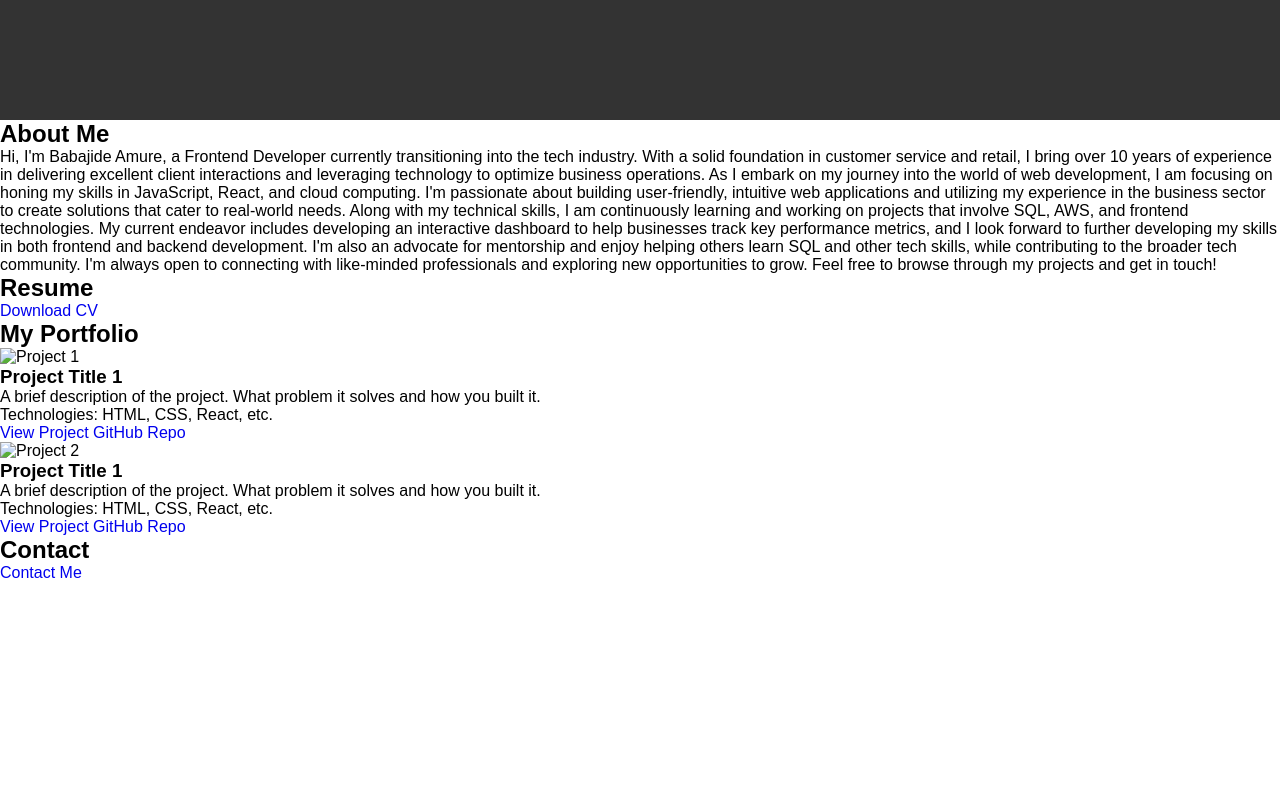
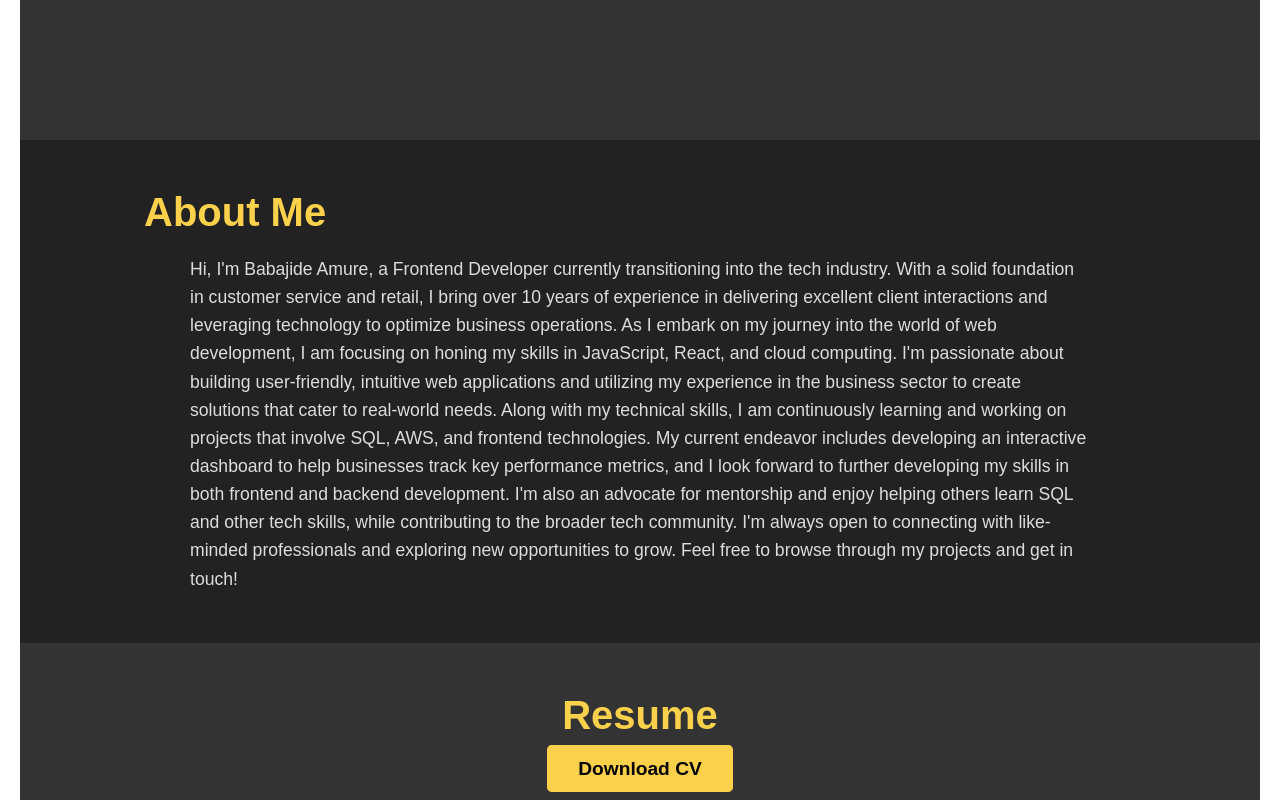
Before and after one commit to babajideamure/My-Page, a plain HTML site: page index.html in a window 1280 px wide. Shown: the part 780-1580 px from the top of the page. Before the commit the page ends 1362 px from the top, so only its background shows below. Drawn offline with Linux system fonts and the light colour scheme.

Commit message:
added css

```diff
--- a/style.css
+++ b/style.css
@@ -180,12 +180,175 @@
   border-color: rgb(255, 55, 0);
 }
 
+/* General Layout for Content Sections */
+.container {
+  width: 100%;
+  padding: 20px;
+}
 
+/* About Me Section */
+#about {
+  padding: 50px 10%;
+  background-color: #222222; /* Dark background */
+  color: #ddd; /* Light grey text */
+  text-align: center;
+}
 
-/* Responsive (Mobile) */
-@media(max-width: 800px) {
+#about h2 {
+  font-size: 2.5rem;
+  color: #fbd14b; /* Yellow color */
+  margin-bottom: 20px;
+}
+
+#about p {
+  font-size: 1.1rem;
+  line-height: 1.6;
+  max-width: 900px;
+  margin: 0 auto;
+  font-weight: 400;
+}
+
+/* Resume Section */
+#resume {
+  padding: 50px 10%;
+  background-color: #333; /* Dark grey background */
+  text-align: center;
+  color: #ddd;
+}
+
+#resume h2 {
+  font-size: 2.5rem;
+  color: #fbd14b;
+  margin-bottom: 20px;
+}
+
+#resume p {
+  font-size: 1.2rem;
+}
+
+#resume .btnCv {
+  margin-top: 20px;
+  padding: 12px 30px;
+  background-color: #fbd14b;
+  border: 1px solid #fbd14b;
+  color: #000;
+  border-radius: 5px;
+  font-weight: 600;
+  text-decoration: none;
+  transition: 0.6s;
+}
+
+#resume .btnCv:hover {
+  background-color: #f0e6e6;
+  border-color: #e2b63f;
+}
+
+/* Portfolio Section */
+#portfolio {
+  padding: 50px 10%;
+  background-color: #222222;
+  text-align: center;
+  color: #ddd;
+}
+
+#portfolio h2 {
+  font-size: 2.5rem;
+  color: #fbd14b;
+  margin-bottom: 20px;
+}
+
+.portfolio-items {
+  display: flex;
+  gap: 20px;
+  flex-wrap: wrap;
+  justify-content: center;
+}
+
+.portfolio-item {
+  background-color: #333;
+  width: 300px;
+  padding: 20px;
+  border-radius: 10px;
+  box-shadow: 0 4px 8px rgba(0, 0, 0, 0.2);
+  text-align: center;
+}
+
+.portfolio-item img {
+  width: 100%;
+  height: auto;
+  border-radius: 10px;
+}
+
+.portfolio-item h3 {
+  color: #fbd14b;
+  margin: 10px 0;
+}
+
+.portfolio-item p {
+  color: #ddd;
+  font-size: 1rem;
+}
+
+.portfolio-item a {
+  display: block;
+  margin: 10px 0;
+  background-color: #fbd14b;
+  padding: 10px;
+  color: #000;
+  border-radius: 5px;
+  text-decoration: none;
+  font-weight: 600;
+  transition: 0.3s;
+}
+
+.portfolio-item a:hover {
+  background-color: #ffdd44;
+}
+
+/* Contact Section */
+#contact {
+  padding: 50px 10%;
+  background-color: #333;
+  color: #ddd;
+  text-align: center;
+}
+
+#contact h2 {
+  font-size: 2.5rem;
+  color: #fbd14b;
+  margin-bottom: 20px;
+}
+
+#contact a {
+  font-size: 1.1rem;
+  color: #fbd14b;
+  text-decoration: none;
+  border: 2px solid #fbd14b;
+  padding: 10px 20px;
+  border-radius: 5px;
+  font-weight: 600;
+  transition: 0.3s;
+}
+
+#contact a:hover {
+  background-color: #fbd14b;
+  color: #000;
+}
+
+/* Responsive Layout (Mobile) */
+@media (max-width: 800px) {
+  .portfolio-items {
+    flex-direction: column;
+    gap: 20px;
+  }
+
+  .portfolio-item {
+    width: 100%;
+  }
+
   .hero {
     flex-direction: column;
+    gap: 30px;
     text-align: center;
   }
 
@@ -193,8 +356,8 @@
     max-width: 100%;
   }
 
-  .hero .hero-images img {
-    max-width: 250px;
+  #about, #resume, #portfolio, #contact {
+    padding: 20px 5%;
   }
 
   #header .fa-bars {
@@ -221,3 +384,27 @@
     display: block;
   }
 }
+
+
+/* About Me Section */
+#about {
+  padding: 50px 10%;
+  background-color: #222222; /* Dark background */
+  color: #ddd; /* Light grey text */
+}
+
+#about h2 {
+  font-size: 2.5rem;
+  color: #fbd14b;
+  margin-bottom: 20px;
+  text-align: left;
+}
+
+#about p {
+  font-size: 1.1rem;
+  line-height: 1.6;
+  max-width: 900px;
+  margin: 0 auto;
+  font-weight: 400;
+  text-align: left;
+}
```
